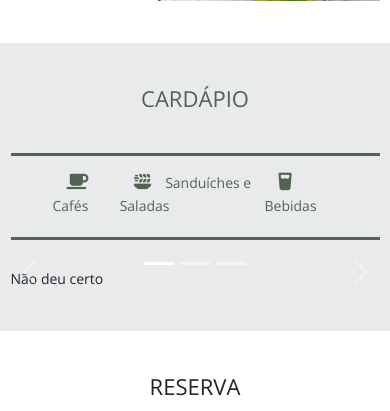
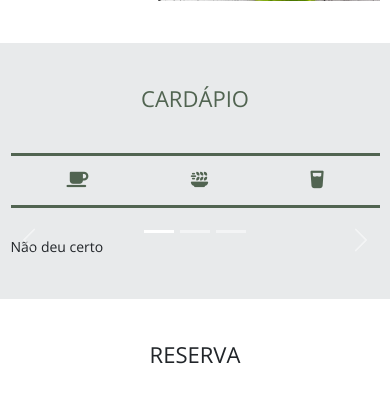
Before and after one commit to NogueiraMatos/bootstrap-php, a PHP site: page / in a window 390 px wide. Shown: the part 930-1341 px from the top of the page. Run offline with PHP 8.4, Linux system fonts and the light colour scheme; data that the repository does not hold is empty; some libraries are stand-ins or nearby versions.

Commit message:
Ajuste de responsividade

```diff
--- a/restaurante-nogueira/index.php
+++ b/restaurante-nogueira/index.php
@@ -26,16 +26,16 @@
             <div>
                 <ul class="cardapio-list d-flex justify-content-between px-5">
                     <li class="py-3">
-                        <h4><a href="cardapio.php#cafe" class="links"><i class="fa-solid fa-mug-saucer mx-3 fs-5"></i>Cafés</a>
-                        </h4>
+                        <a href="cardapio.php#cafe" class="links"><i class="fa-solid fa-mug-saucer mx-3 fs-5"></i><span class="sm-media-hidden">Cafés</span>
+                            </a>
                     </li>
                     <li class="py-3">
-                        <h4><a href="cardapio.php#sanduiche" class="links"><i class="fa-solid fa-plate-wheat mx-3 fs-5"></i>Sanduíches e Saladas</a>
-                        </h4>
+                        <a href="cardapio.php#sanduiche" class="links"><i class="fa-solid fa-plate-wheat mx-3 fs-5"></i><span class="sm-media-hidden">Sanduíches e Saladas</span>
+                            </a>
                     </li>
                     <li class="py-3">
-                        <h4><a href="cardapio.php#bebida" class="links"><i class="fa-solid fa-glass-water mx-3 fs-5"></i>Bebidas</a>
-                        </h4>
+                        <a href="cardapio.php#bebida" class="links"><i class="fa-solid fa-glass-water mx-3 fs-5"></i><span class="sm-media-hidden">Bebidas</span>
+                            </a>
                     </li>
                 </ul>
             </div>
```
